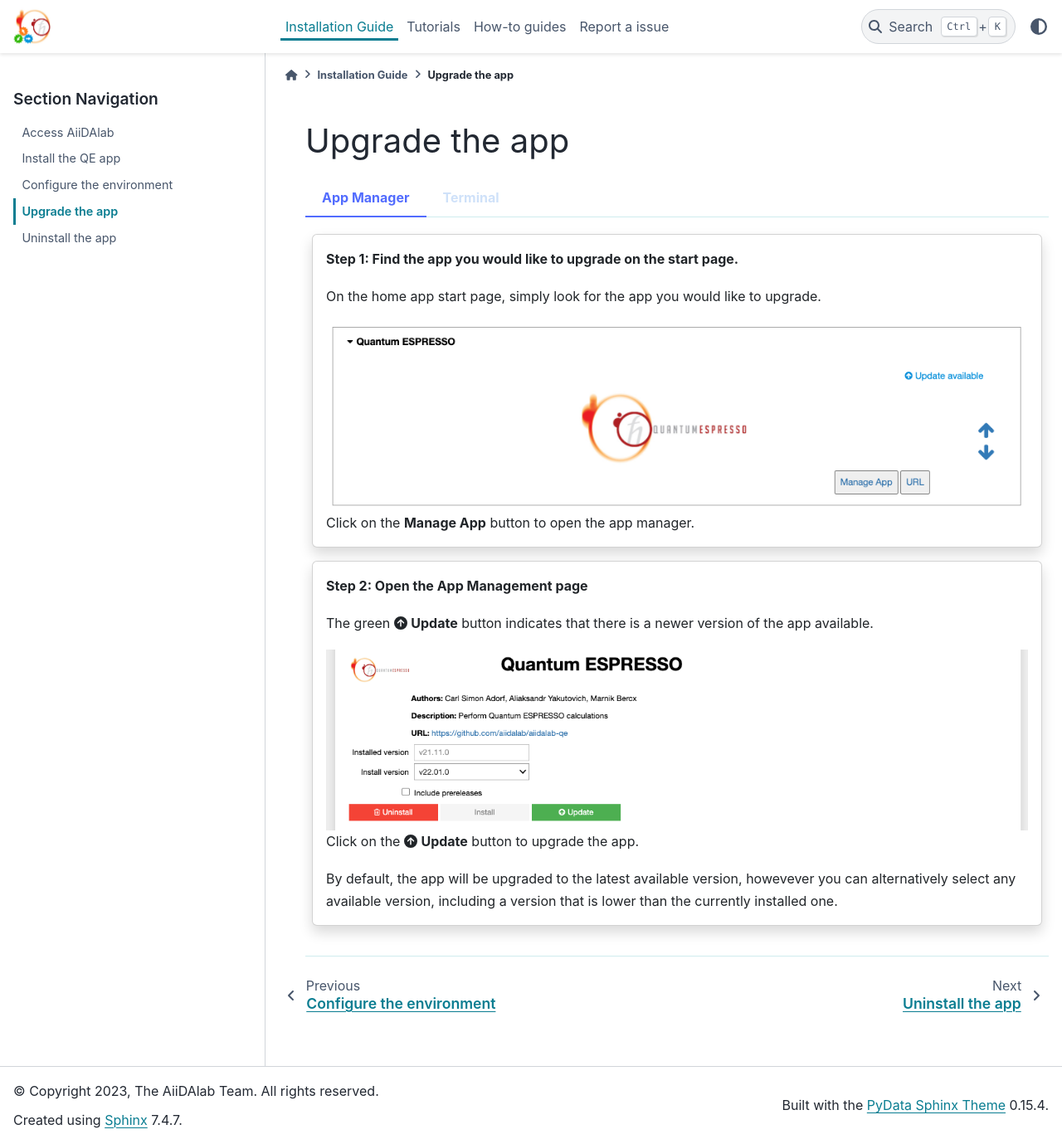
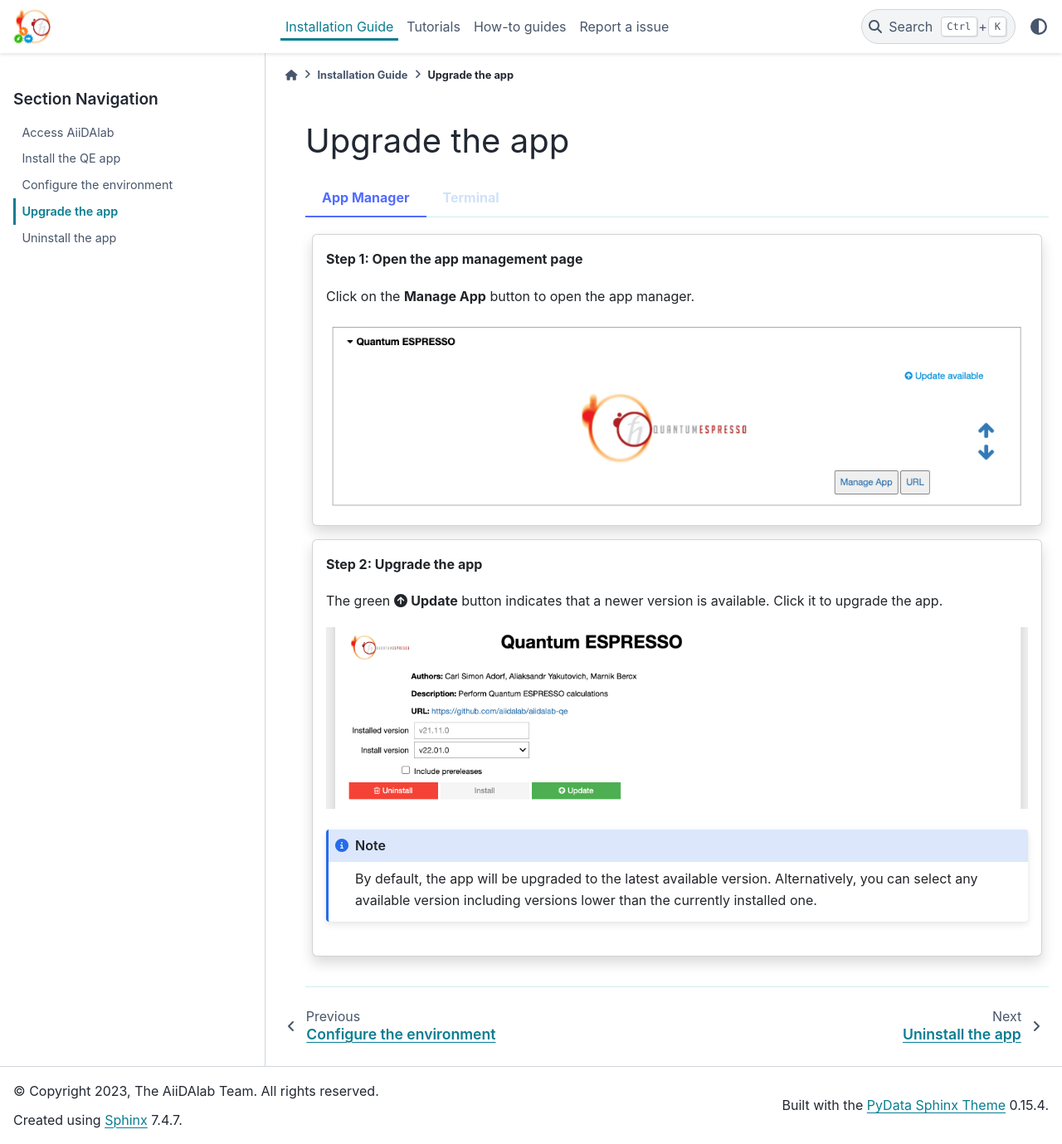
Before and after one commit to aiidalab/aiidalab-qe, a Sphinx documentation site: the page built from docs/source/installation/upgrade.rst, in a window 1280 px wide and 1379 px high. Shown: the whole window at 83% size. Built offline with Sphinx 7.4.7 and the PyData theme 0.15.4, drawn with Linux system fonts in a browser that asks for light colours.

Commit message:
Finalize app upgrade section

```diff
--- a/docs/source/installation/upgrade.rst
+++ b/docs/source/installation/upgrade.rst
@@ -9,41 +9,44 @@
        :container: container-lg pb-3
        :column: col-lg-12 p-2
 
-       **Step 1: Find the app you would like to upgrade on the start page.**
+       **Step 1: Open the app management page**
 
-       On the home app start page, simply look for the app you would like to upgrade.
+       Click on the **Manage App** button to open the app manager.
 
        .. image:: ../_static/images/app-management-start-page-upgrade-available.png
 
-       Click on the **Manage App** button to open the app manager.
+       ---
+
+       **Step 2: Upgrade the app**
+
+       The green :fa:`arrow-circle-up` **Update** button indicates that a newer version is available. Click it to upgrade the app.
+
+       .. image:: ../_static/images/app-management-upgrade-available.png
+
+       .. note::
+
+          By default, the app will be upgraded to the latest available version. Alternatively, you can select any available version including versions lower than the currently installed one.
+
+.. tabbed:: Terminal
+
+    .. panels::
+       :container: container-lg pb-3
+       :column: col-lg-12 p-2
+
+       You can upgrade the app from the built-in terminal with
+
+       .. code-block:: console
+
+          $ aiidalab install quantum-espresso
+
+       This will install the most recent version of an app, regardless of whether it is already installed or not. You will be prompted to confirm the operation.
 
        ---
 
-       **Step 2: Open the App Management page**
+       You can install a specific version by using standard `PEP 440 version specifiers`_, for example:
 
-       The green :fa:`arrow-circle-up` **Update** button indicates that there is a newer version of the app available.
+       .. code-block:: console
 
-       .. image:: ../_static/images/app-management-upgrade-available.png
-
-       Click on the :fa:`arrow-circle-up` **Update** button to upgrade the app.
-
-       By default, the app will be upgraded to the latest available version, howevever you can alternatively select any available version, including a version that is lower than the currently installed one.
-
-.. tabbed:: Terminal
-
-    Within the :fa:`terminal` Terminal, execute the following command to upgrade:
-
-    .. code-block:: console
-
-       $ aiidalab install <app-name>
-
-    This will install the most recent version of an app, regardless of whether it is already installed or not.
-    You will be prompted to confirm the operation.
-
-    You can install a specific version, by using standard `PEP 440 version specifiers`_, for example:
-
-    .. code-block:: console
-
-       $ aiidalab install quantum-espresso==v22.01.0
+          $ aiidalab install quantum-espresso==v22.01.0
 
 .. _PEP 440 version specifiers: https://www.python.org/dev/peps/pep-0440/#version-specifiers
```
